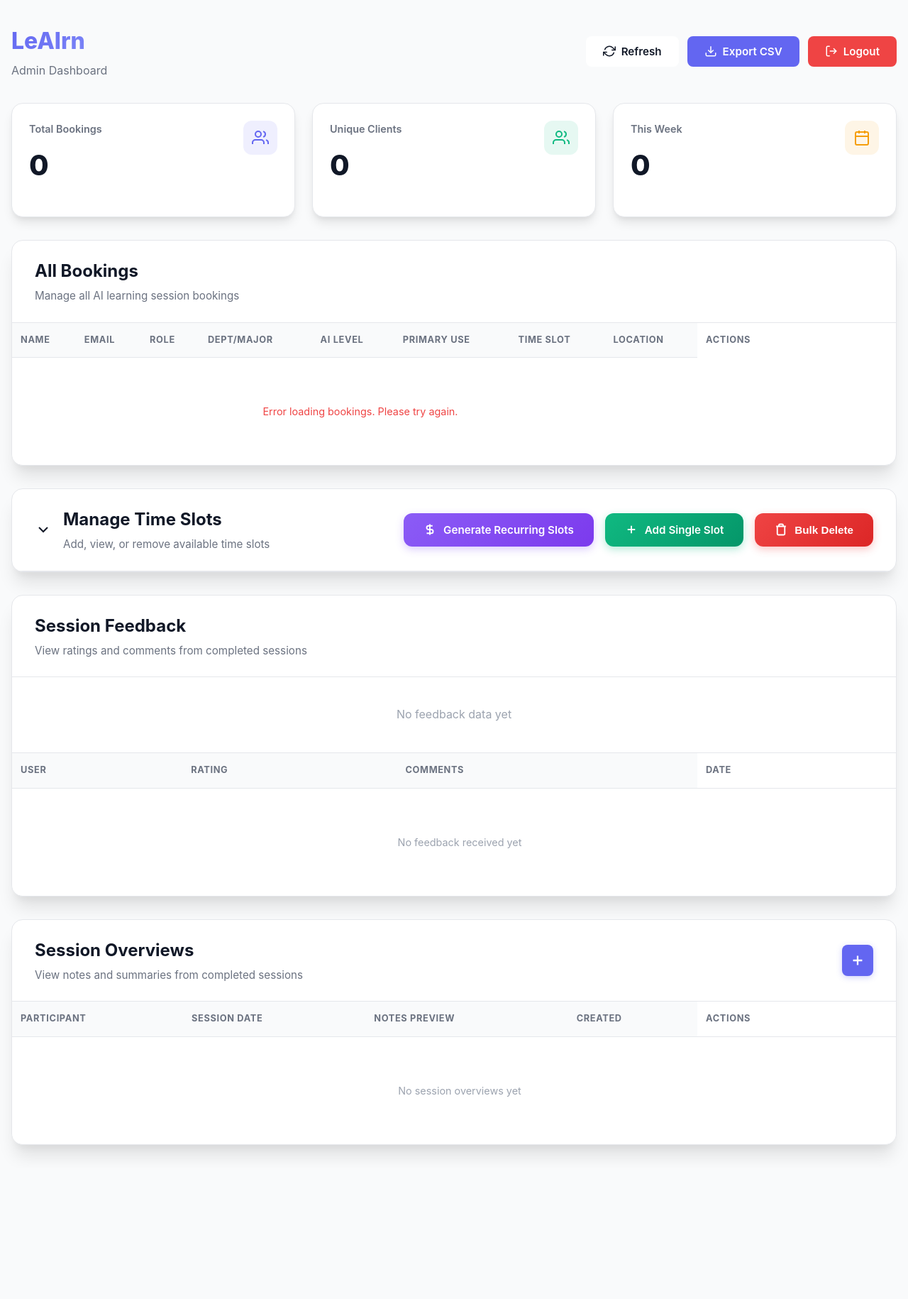
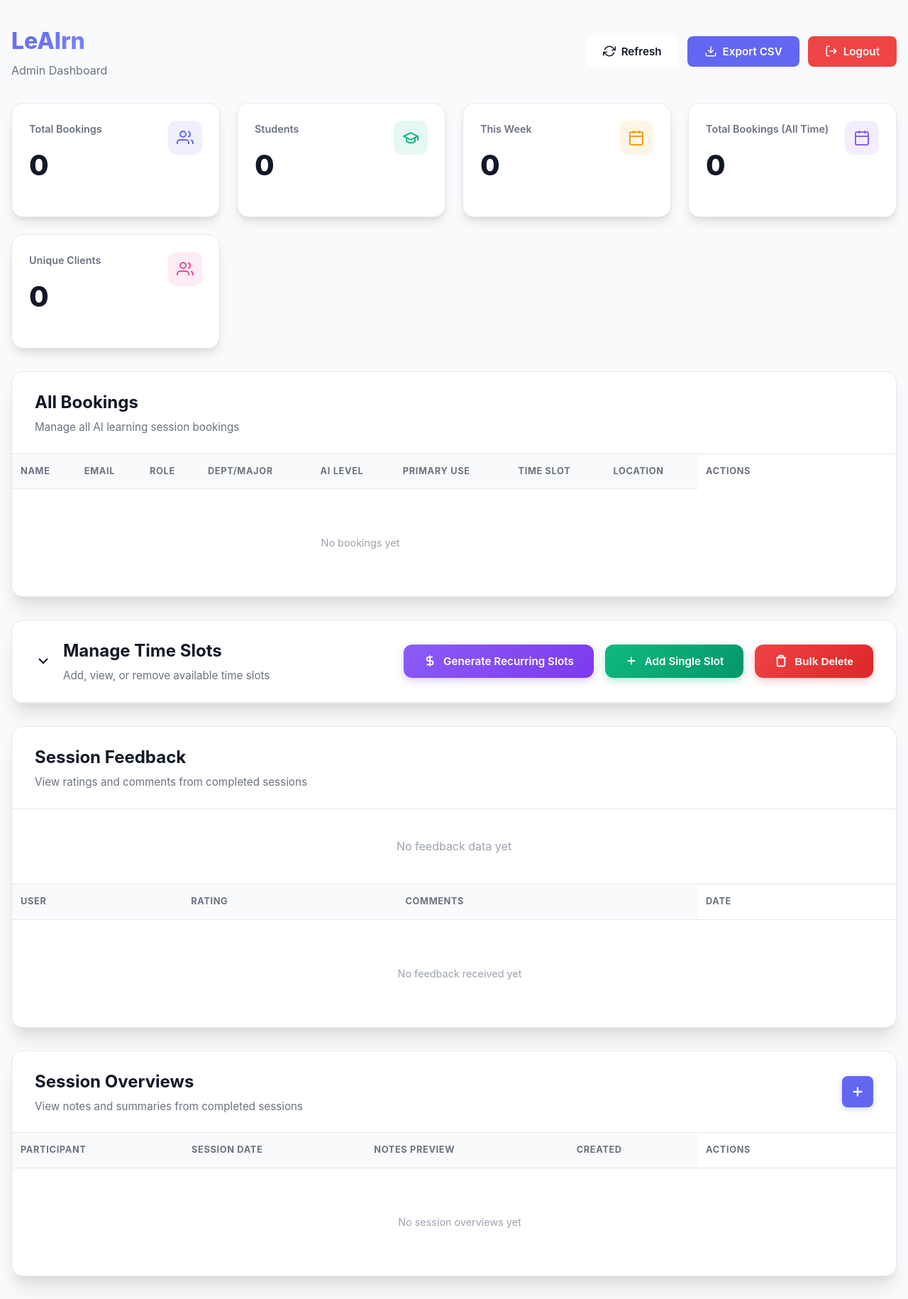
Before and after one commit to Chris-Buzz/LeAIrn, a Flask app: page /admin in a window 1280 px wide. Shown: the whole page at 71% size. Before the commit the page ends 1628 px from the top, so only its background shows below. Run offline with Flask 3, Linux system fonts and the light colour scheme; the visitor is signed in with stand-in values (Sample User, id 1); data that the repository does not hold is empty.

Commit message:
More bug fixes

```diff
--- a/templates/admin.html
+++ b/templates/admin.html
@@ -802,15 +802,13 @@
             <div class="stat-card">
                 <div class="stat-header">
                     <div>
-                        <div class="stat-label">Unique Clients</div>
-                        <div class="stat-value" id="uniqueClients">0</div>
+                        <div class="stat-label">Students</div>
+                        <div class="stat-value" id="totalStudents">0</div>
                     </div>
                     <div class="stat-icon" style="background: rgba(16, 185, 129, 0.1); color: var(--success);">
                         <svg width="24" height="24" viewBox="0 0 24 24" fill="none" stroke="currentColor" stroke-width="2">
-                            <path d="M17 21v-2a4 4 0 00-4-4H5a4 4 0 00-4 4v2"/>
-                            <circle cx="9" cy="7" r="4"/>
-                            <path d="M23 21v-2a4 4 0 00-3-3.87"/>
-                            <path d="M16 3.13a4 4 0 010 7.75"/>
+                            <path d="M22 10v6M2 10l10-5 10 5-10 5z"/>
+                            <path d="M6 12v5c3 3 9 3 12 0v-5"/>
                         </svg>
                     </div>
                 </div>
@@ -828,6 +826,40 @@
                             <line x1="16" y1="2" x2="16" y2="6"/>
                             <line x1="8" y1="2" x2="8" y2="6"/>
                             <line x1="3" y1="10" x2="21" y2="10"/>
+                        </svg>
+                    </div>
+                </div>
+            </div>
+
+            <div class="stat-card">
+                <div class="stat-header">
+                    <div>
+                        <div class="stat-label">Total Bookings (All Time)</div>
+                        <div class="stat-value" id="totalBookingsAllTime">0</div>
+                    </div>
+                    <div class="stat-icon" style="background: rgba(139, 92, 246, 0.1); color: #8B5CF6;">
+                        <svg width="24" height="24" viewBox="0 0 24 24" fill="none" stroke="currentColor" stroke-width="2">
+                            <rect x="3" y="4" width="18" height="18" rx="2" ry="2"/>
+                            <line x1="16" y1="2" x2="16" y2="6"/>
+                            <line x1="8" y1="2" x2="8" y2="6"/>
+                            <line x1="3" y1="10" x2="21" y2="10"/>
+                        </svg>
+                    </div>
+                </div>
+            </div>
+
+            <div class="stat-card">
+                <div class="stat-header">
+                    <div>
+                        <div class="stat-label">Unique Clients</div>
+                        <div class="stat-value" id="uniqueClients">0</div>
+                    </div>
+                    <div class="stat-icon" style="background: rgba(236, 72, 153, 0.1); color: #EC4899;">
+                        <svg width="24" height="24" viewBox="0 0 24 24" fill="none" stroke="currentColor" stroke-width="2">
+                            <path d="M17 21v-2a4 4 0 00-4-4H5a4 4 0 00-4 4v2"/>
+                            <circle cx="9" cy="7" r="4"/>
+                            <path d="M23 21v-2a4 4 0 00-3-3.87"/>
+                            <path d="M16 3.13a4 4 0 010 7.75"/>
                         </svg>
                     </div>
                 </div>
@@ -1000,23 +1032,27 @@
 
                 const users = await response.json();
 
-                // Fetch and update statistics
+                // Update current bookings count
+                document.getElementById('totalBookings').textContent = users.length;
+                document.getElementById('totalStudents').textContent = users.filter(u => u.role === 'student').length;
+
+                // Fetch and update all-time statistics
                 try {
                     const statsResponse = await fetch('/api/statistics');
                     if (statsResponse.ok) {
                         const stats = await statsResponse.json();
-                        document.getElementById('totalBookings').textContent = stats.total_bookings || 0;
+                        document.getElementById('totalBookingsAllTime').textContent = stats.total_bookings || 0;
                         document.getElementById('uniqueClients').textContent = stats.unique_clients || 0;
                     } else {
                         // Fallback to calculating from users array
-                        document.getElementById('totalBookings').textContent = users.length;
+                        document.getElementById('totalBookingsAllTime').textContent = users.length;
                         const uniqueEmails = new Set(users.map(u => (u.email || '').toLowerCase().trim()).filter(e => e));
                         document.getElementById('uniqueClients').textContent = uniqueEmails.size;
                     }
                 } catch (error) {
                     console.error('Error fetching statistics:', error);
                     // Fallback to calculating from users array
-                    document.getElementById('totalBookings').textContent = users.length;
+                    document.getElementById('totalBookingsAllTime').textContent = users.length;
                     const uniqueEmails = new Set(users.map(u => (u.email || '').toLowerCase().trim()).filter(e => e));
                     document.getElementById('uniqueClients').textContent = uniqueEmails.size;
                 }
@@ -1139,17 +1175,8 @@
         }
 
         function displayUsers(users) {
-            // Update stats
-            document.getElementById('totalBookings').textContent = users.length;
-            document.getElementById('totalStudents').textContent = users.filter(u => u.role === 'student').length;
-
-            const now = new Date();
-            const weekStart = new Date(now.setDate(now.getDate() - now.getDay()));
-            const thisWeekCount = users.filter(u => {
-                const submissionDate = new Date(u.submission_date);
-                return submissionDate >= weekStart;
-            }).length;
-            document.getElementById('thisWeek').textContent = thisWeekCount;
+            // Note: Stats are updated in loadUsers(), not here
+            // This function only populates the table
 
             // Populate table
             const tbody = document.getElementById('bookingsTable');
```
